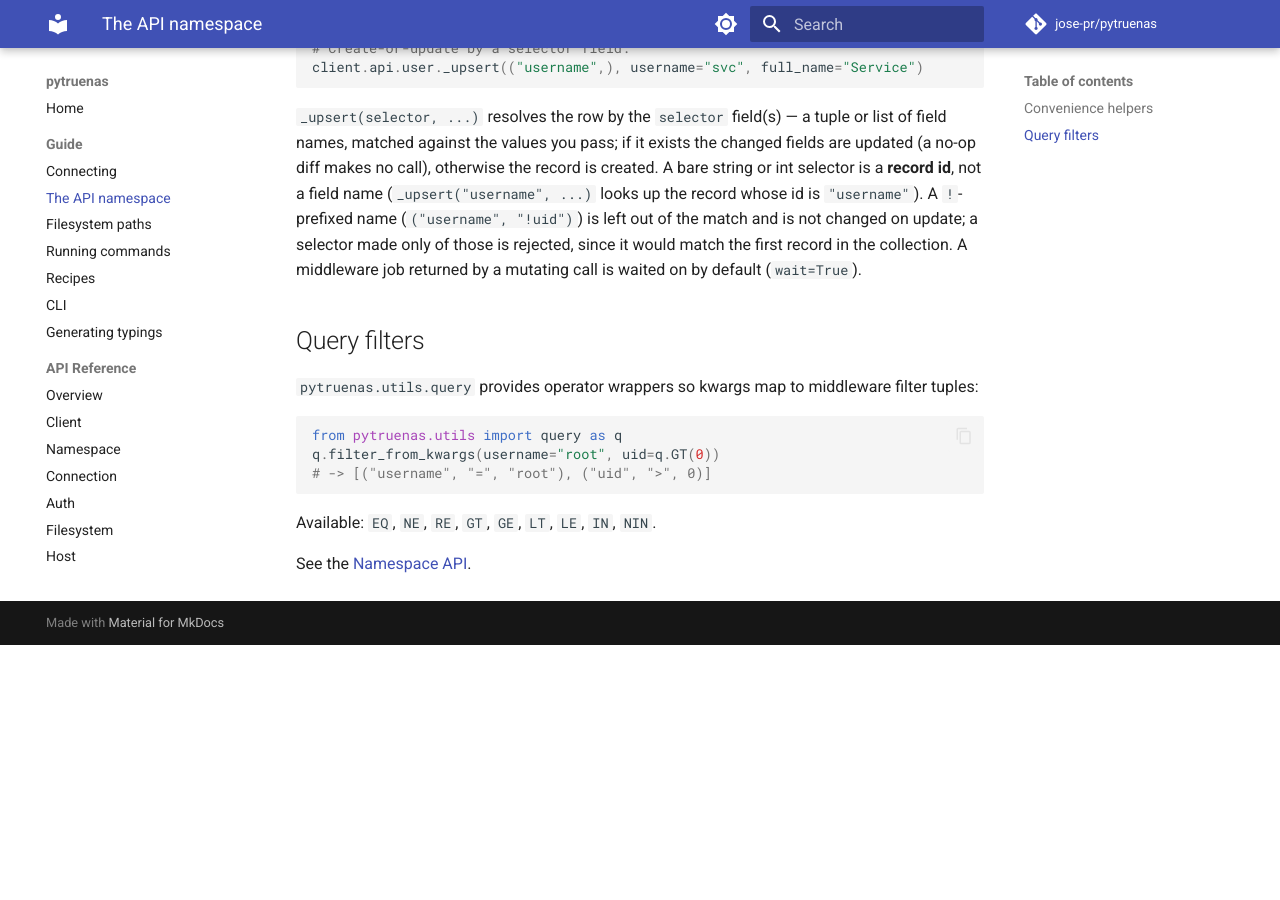
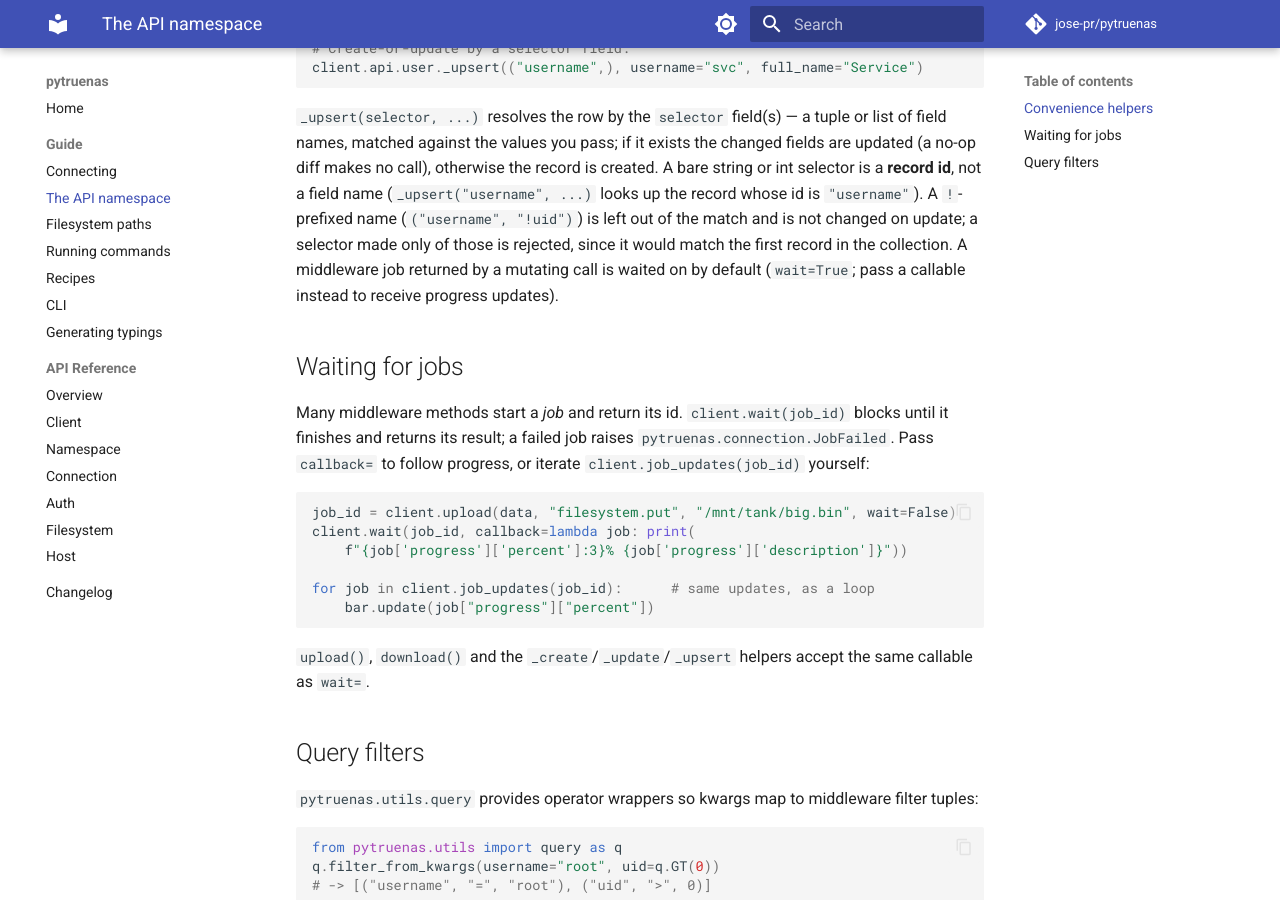
Before and after one commit to jose-pr/pytruenas, an MkDocs documentation site: the page built from docs/guide/api.md, in a window 1280 px wide and 900 px high, scrolled down 941 px. Built offline with MkDocs 1.6.1 and Material for MkDocs 9.7.7, drawn with Linux system fonts in a browser that asks for light colours; comment, search, counter and statistics services are not loaded; before the commit the page ends 1586 px from its top, so only the background shows below that.

Commit message:
docs: waiting for jobs, with progress

````diff
--- a/docs/guide/api.md
+++ b/docs/guide/api.md
@@ -43,8 +43,28 @@
 (`_upsert("username", ...)` looks up the record whose id is `"username"`). A
 `!`-prefixed name (`("username", "!uid")`) is left out of the match and is not
 changed on update; a selector made only of those is rejected, since it would
-match the first record in the collection. A middleware job returned by a mutating call is waited on by
-default (`wait=True`).
+match the first record in the collection. A middleware job returned by a
+mutating call is waited on by default (`wait=True`; pass a callable instead to
+receive progress updates).
+
+## Waiting for jobs
+
+Many middleware methods start a *job* and return its id. `client.wait(job_id)`
+blocks until it finishes and returns its result; a failed job raises
+`pytruenas.connection.JobFailed`. Pass `callback=` to follow progress, or
+iterate `client.job_updates(job_id)` yourself:
+
+```python
+job_id = client.upload(data, "filesystem.put", "/mnt/tank/big.bin", wait=False)
+client.wait(job_id, callback=lambda job: print(
+    f"{job['progress']['percent']:3}% {job['progress']['description']}"))
+
+for job in client.job_updates(job_id):      # same updates, as a loop
+    bar.update(job["progress"]["percent"])
+```
+
+`upload()`, `download()` and the `_create`/`_update`/`_upsert` helpers accept
+the same callable as `wait=`.
 
 ## Query filters
 
````
